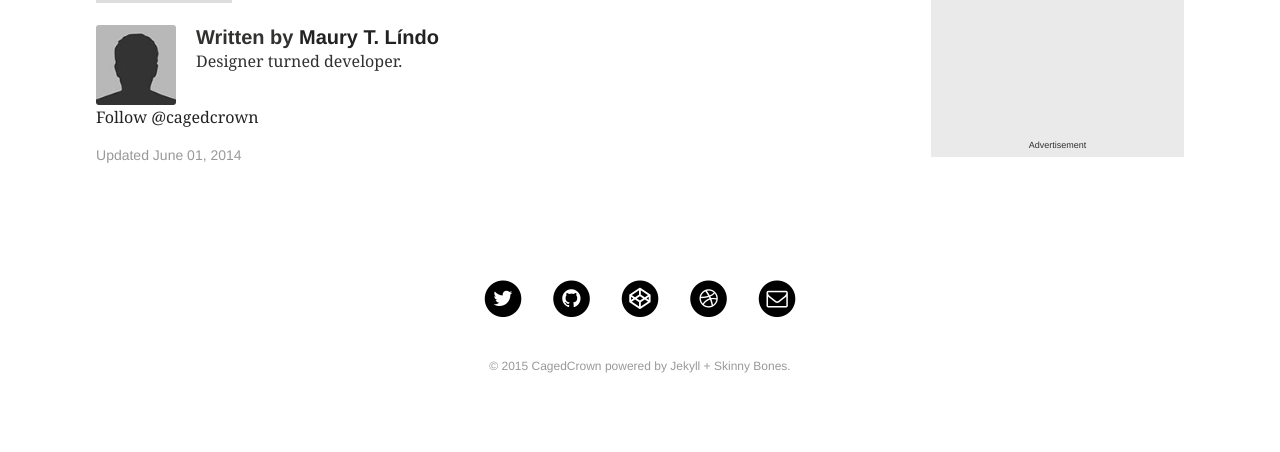
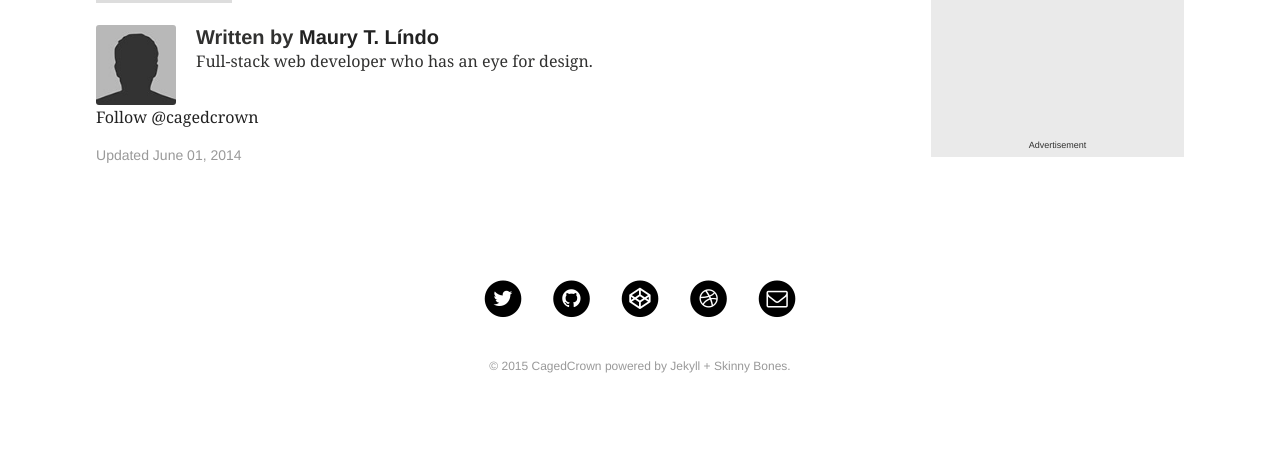
Before and after one commit to cagedcrown/cagedcrown.github.io, a Jekyll site: the page built from _posts/articles/2014-05-31-video-post-test.md, in a window 1280 px wide. Shown: the part 764-1216 px from the top of the page. Built offline with Jekyll 4.4.1, drawn with Linux system fonts in a browser that asks for light colours; comment, search, counter and statistics services are not loaded.

Commit message:
Changed bio in author info page

```diff
--- a/_config.yml
+++ b/_config.yml
@@ -25,7 +25,7 @@ owner:
   web: http://cagedcrown.com
   email: mo@cagedcrown.com
   twitter: cagedcrown
-  bio: "Designer turned developer."
+  bio: "Full-stack web developer who has an eye for design."
   avatar: bio-photo.jpg # 160x160 px image for author byline
   google:
     plus: #+MichaelRoseDesign
```
